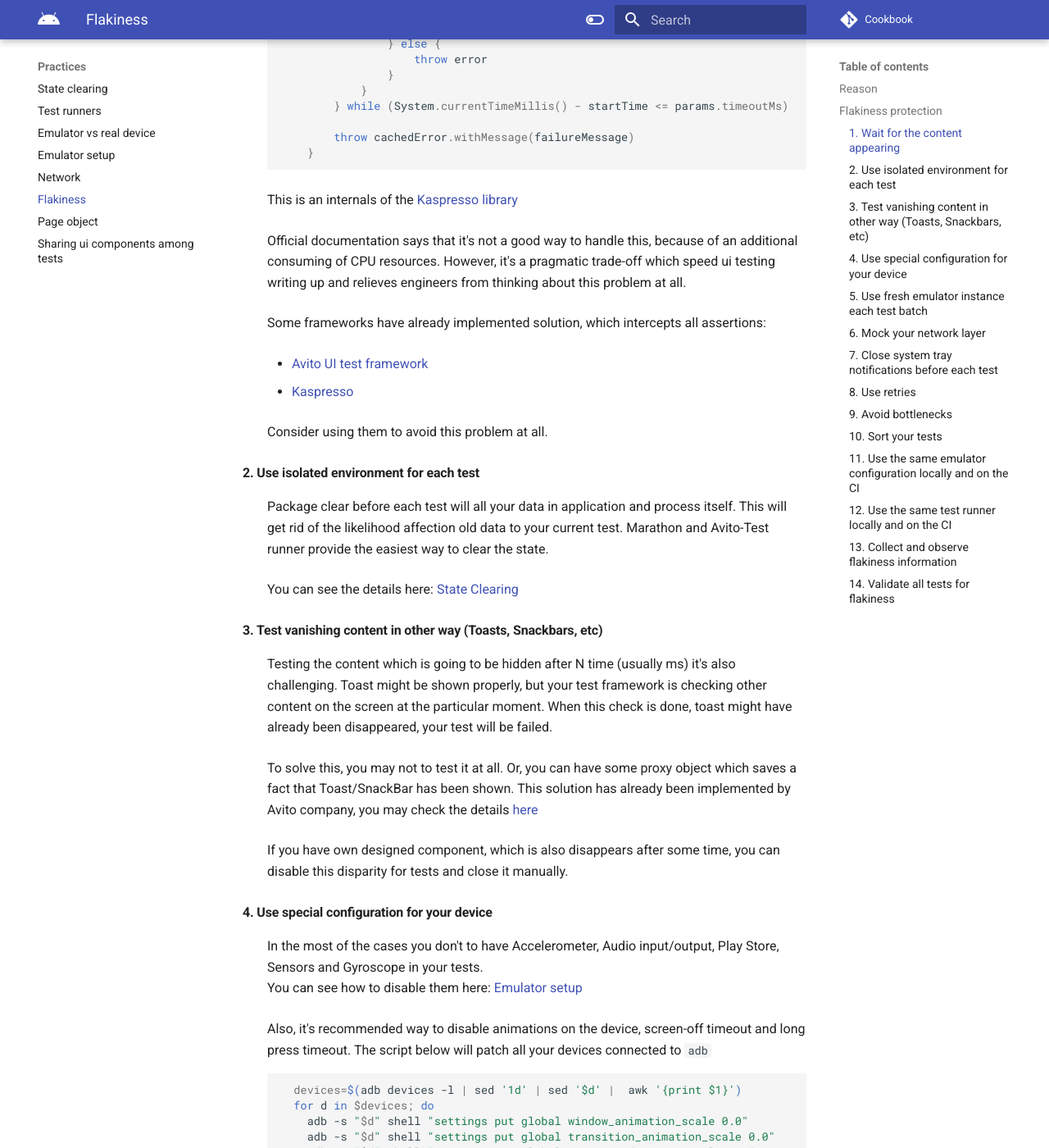
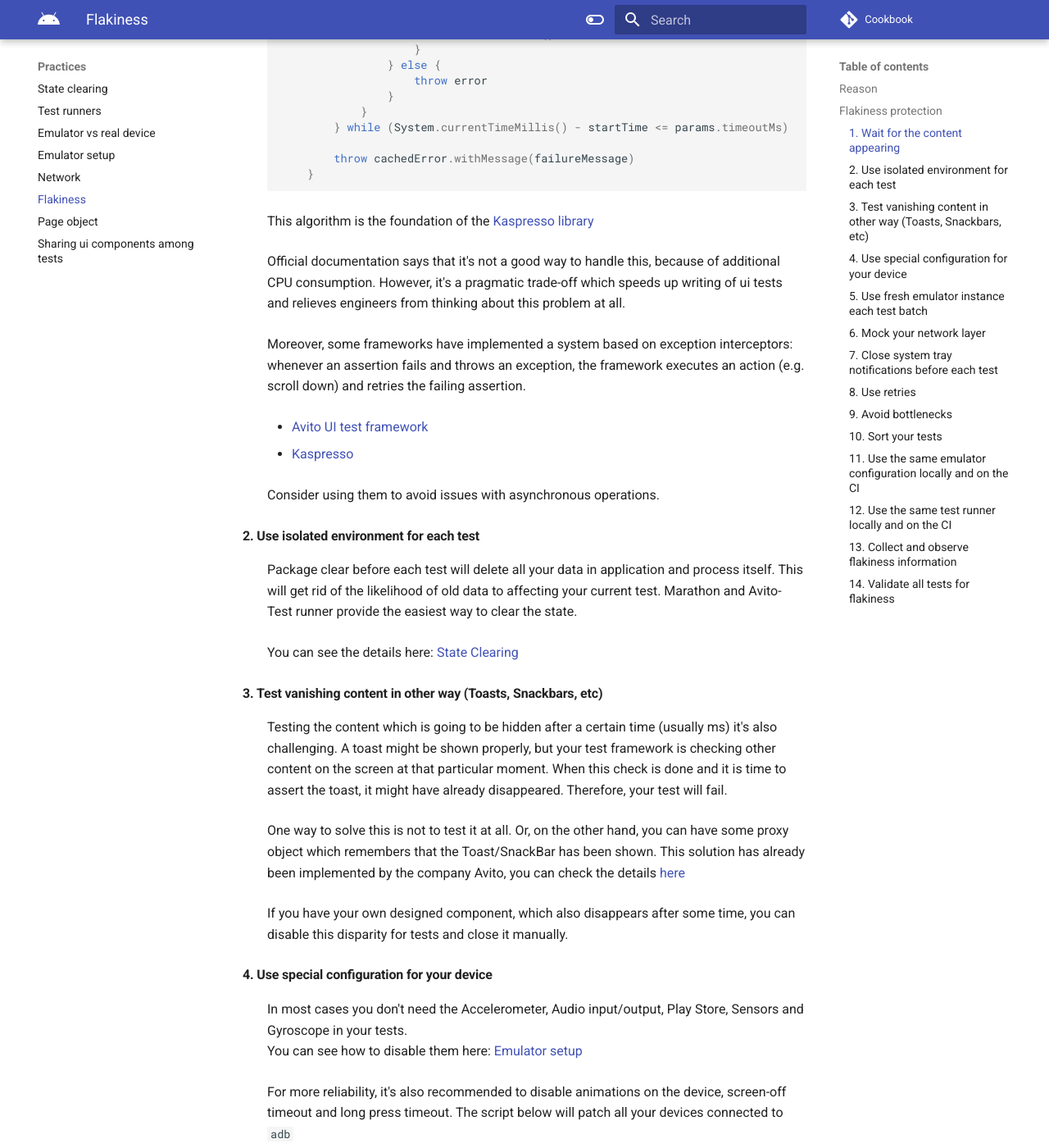
Before and after one commit to android-ui-testing/Cookbook, an MkDocs documentation site: the page built from docs/content/practices/flakiness.md, in a window 1280 px wide and 1400 px high, scrolled down 1910 px. Shown: the whole window at 82% size. Built offline with MkDocs 1.6.1 and Material for MkDocs 9.7.7, drawn with Linux system fonts in a browser that asks for light colours; comment, search, counter and statistics services are not loaded; some of the changed text lies outside the part shown.

Commit message:
Update flakiness

````diff
--- a/docs/content/practices/flakiness.md
+++ b/docs/content/practices/flakiness.md
@@ -2,10 +2,10 @@
 
 ![alt text](../images/practices/header_flakiness.svg "Sad")
 
-Flakiness it's an unstable behavior of particular test. If you execute this test N times, it won't pass `N/N`. Or, it
-can pass only locally, but always or often failed on the CI.
+Flakiness means lack of reliability on a particular test. If you execute this test N times, it won't pass `N/N`. Or, it
+might only pass locally, but it often (or always) fails on the CI.
 
-It's the most frustrating problem in instrumented testing, which requires a lot of time from engineers to fight.
+Understanding the causes of flakiness is the most frustrating problem in instrumented testing, which requires a lot of time from engineers to fight against.
 
 ## Reason
 
@@ -14,33 +14,30 @@
 * Test code </br>
   `Example: testing toasts/snack-bars`
 * A real device or Emulator </br>
-  `Example: Disk/Battery/Processor/Memory issues or notification has shown on the device`
+  `Example: Disk/Battery/Processor/Memory issues or notification showed up on the device`
 * Infrastructure </br>
   `Example: Processor/Disk/Memory issues`
 
 {==
 
-It's not possible to fight flakiness on 100% if your codebase changes every day (including the new sources of flakiness)
+It's not possible to completely eradicate flakiness if your codebase changes every day: every code change can potentially add flakiness.
 
-However, it's possible to reduce it and achieve good percentage of flakiness free.
+However, it's possible to reduce it and achieve a good percentage of flakiness free.
 
 ==}
 
-In general, to reduce flakiness you need to choose tools like framework for writing, test runner and emulator properly
+In general, the key to reduce flakiness is to pick the right tools: **test framework**, **test runner** and **emulator**
 
 ## Flakiness protection
 
 #### 1. Wait for the content appearing </br>
 
-:   When we have an http request or other asynchronous operation, it's not possible to predict how soon our expected
-content will be shown on the screen.<br>By default, Espresso framework will fail assertion if there is no expected
-content in a particular time.
+:   When a http request or any other asynchronous operation is running, it's not possible to predict how long it takes to return a response to fill our screen with data.<br>If there is no content on the screen at the time the Espresso assertions occur, the tests will fail.
 </br>
-Google provided [Idling Resources](https://developer.android.com/training/testing/espresso/idling-resource) to catch
+In order to solve this problem, Google provided [Idling Resources](https://developer.android.com/training/testing/espresso/idling-resource) to watch
 asynchronous operations.
-</br> However, this goes against the common testing best practice of not putting testing code inside your application
-code and also requires an additional effort from engineers.</br>
-Recommended by community way it's to use smart-waiting (aka flaky safely algorithm) like this
+</br> However, Idling Resources require putting testing code in production. This goes against the common testing best practices and also requires an additional effort from engineers.</br>
+The recommended means by the community is to use smart-waiting (aka flaky safely algorithm) like this
 :
 ```kotlin
 fun <T> invokeFlakySafely(
@@ -73,24 +70,23 @@
     }
 ```
 
-: This is an internals of
+: This algorithm is the foundation of
 the [Kaspresso library](https://github.com/KasperskyLab/Kaspresso/blob/c8c32004494071e6851d814598199e13c495bf00/kaspresso/src/main/kotlin/com/kaspersky/kaspresso/flakysafety/algorithm/FlakySafetyAlgorithm.kt)
 
-: Official documentation says that it's not a good way to handle this, because of an additional consuming of CPU
-resources. However, it's a pragmatic trade-off which speed ui testing writing up and relieves engineers from thinking
+: Official documentation says that it's not a good way to handle this, because of additional CPU consumption. However, it's a pragmatic trade-off which speeds up writing of ui tests and relieves engineers from thinking
 about this problem at all.
 
-: Some frameworks have already implemented solution, which intercepts all assertions:
+: Moreover, some frameworks have implemented a system based on exception interceptors: whenever an assertion fails and throws an exception, the framework executes an action (e.g. scroll down) and retries the failing assertion.
 
 : * [Avito UI test framework](https://github.com/avito-tech/avito-android/tree/develop/subprojects/android-test/ui-testing-core/src/main/kotlin/com/avito/android)
 * [Kaspresso](https://github.com/KasperskyLab/Kaspresso)
 
-: Consider using them to avoid this problem at all.
+: Consider using them to avoid issues with asynchronous operations.
 
 #### 2. Use isolated environment for each test </br>
 
-: Package clear before each test will all your data in application and process itself. This will get rid of the
-likelihood affection old data to your current test. Marathon and Avito-Test runner provide the easiest way to clear the
+: Package clear before each test will delete all your data in application and process itself. This will get rid of the
+likelihood of old data to affecting your current test. Marathon and Avito-Test runner provide the easiest way to clear the
 state.
 </br>
 
@@ -99,26 +95,26 @@
 
 #### 3. Test vanishing content in other way (Toasts, Snackbars, etc) </br>
 
-: Testing the content which is going to be hidden after N time (usually ms) it's also challenging. Toast might be shown
-properly, but your test framework is checking other content on the screen at the particular moment. When this check is
-done, toast might have already been disappeared, your test will be failed.
+: Testing the content which is going to be hidden after a certain time (usually ms) it's also challenging. A toast might be shown
+properly, but your test framework is checking other content on the screen at that particular moment. When this check is
+done and it is time to assert the toast, it might have already disappeared. Therefore, your test will fail.
 
-: To solve this, you may not to test it at all. Or, you can have some proxy object which saves a fact that
-Toast/SnackBar has been shown. This solution has already been implemented by Avito company, you may check the
+: One way to solve this is not to test it at all. Or, on the other hand, you can have some proxy object which remembers that the
+Toast/SnackBar has been shown. This solution has already been implemented by the company Avito, you can check the
 details [here](https://avito-tech.github.io/avito-android/test/Toast/)
 
-: If you have own designed component, which is also disappears after some time, you can disable this disparity for tests
+: If you have your own designed component, which also disappears after some time, you can disable this disparity for tests
 and close it manually.
 
 #### 4. Use special configuration for your device </br>
 
-: In the most of the cases you don't to have Accelerometer, Audio input/output, Play Store, Sensors and Gyroscope in
+: In most cases you don't need the Accelerometer, Audio input/output, Play Store, Sensors and Gyroscope in
 your tests.
 </br>
 You can see how to disable them
 here: [Emulator setup](https://android-ui-testing.github.io/Cookbook/practices/emulator_setup/)
 
-: Also, it's recommended way to disable animations on the device, screen-off timeout and long press timeout. The script
+: For more reliability, it's also recommended to disable animations on the device, screen-off timeout and long press timeout. The script
 below will patch all your devices connected to `adb`
 ```bash
   devices=$(adb devices -l | sed '1d' | sed '$d' |  awk '{print $1}')
@@ -138,9 +134,9 @@
 
 #### 5. Use fresh emulator instance each test batch </br>
 
-: Your tests may affect your emulator work, like save some information in the external storage, which can be a reason of
-flakiness. It's not pragmatic to run a new emulator for each test in terms of speed, however you can do it each batch.
-Just kill emulators when all of your tests finished.
+: Your tests may affect your emulator work, like saving some information in the external storage, which can be one more reason of
+flakiness. It's not pragmatic to run a new emulator for each test in terms of speed, however you can do it for each batch of tests.
+Just kill all the emulators once all of your tests finished.
 <br>
 You can see how to disable them
 here: [Emulator setup](https://android-ui-testing.github.io/Cookbook/practices/emulator_setup/)
````
